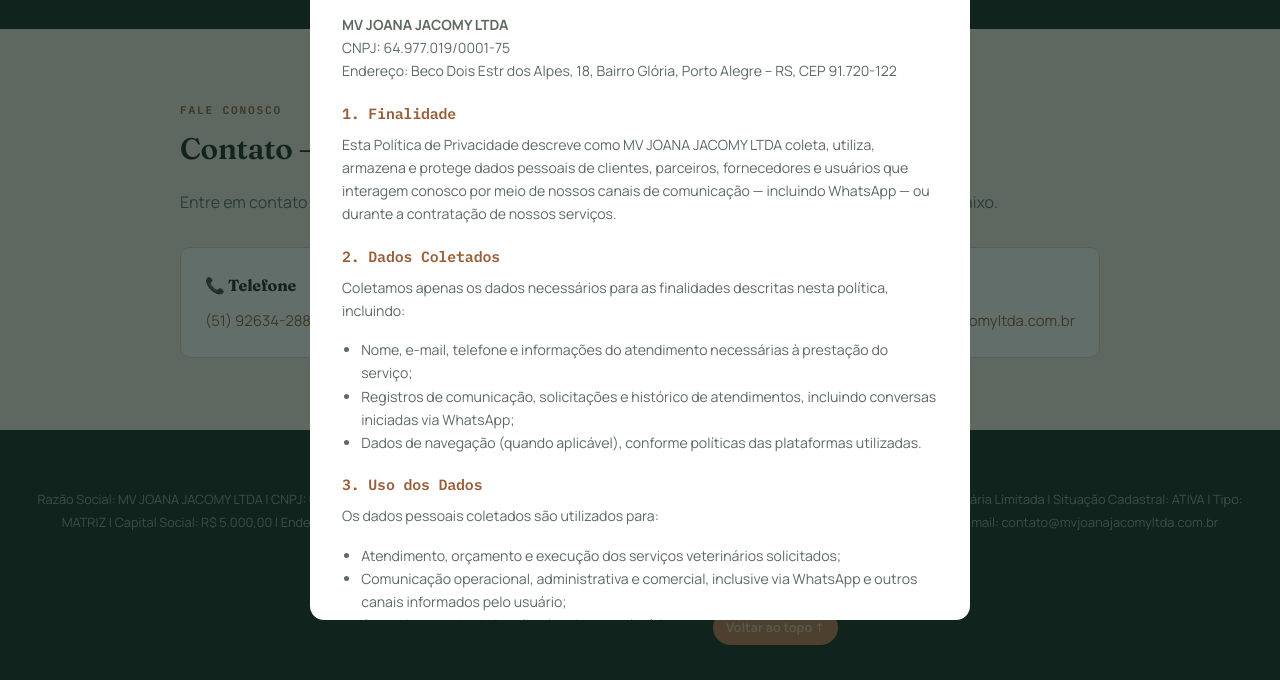
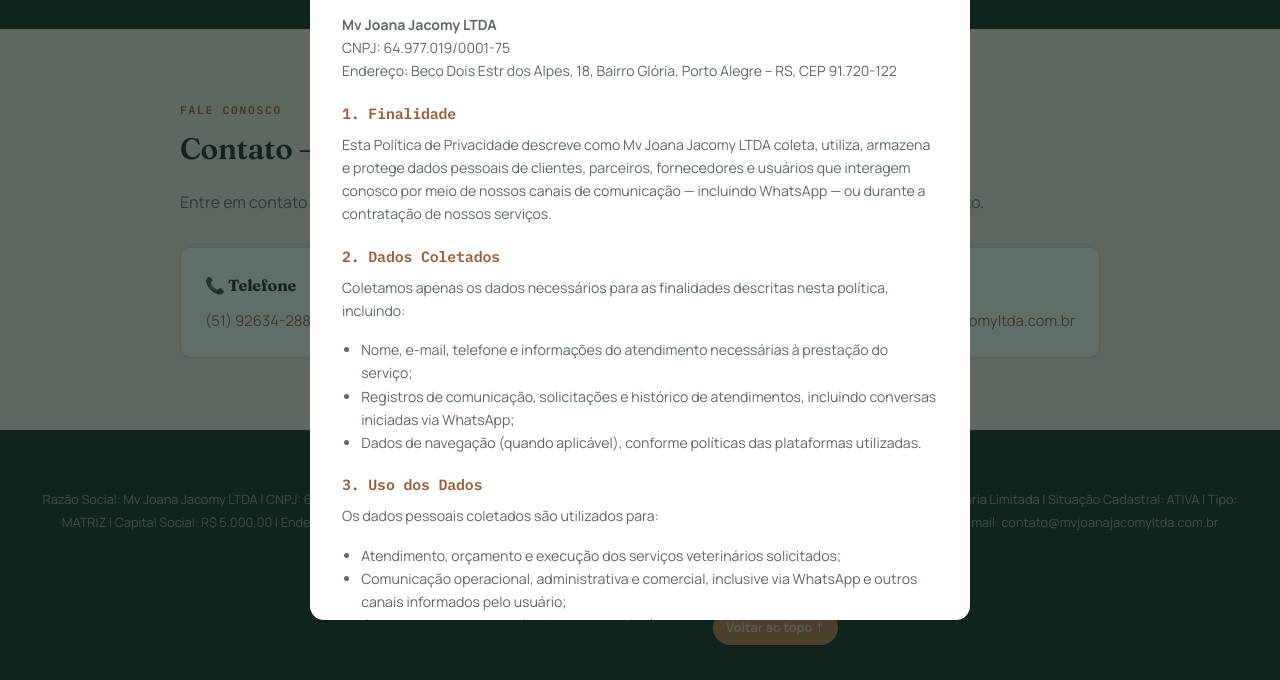
Before and after one commit to ryanwolk155/site158, a plain HTML site: page index.html in a window 1280 px wide. Both pictures are taken after a click on the link "Política de Privacidade". Shown: the part 3579-4259 px from the top of the page. Drawn offline with Linux system fonts and the light colour scheme.

Commit message:
Update index.html

```diff
--- a/index.html
+++ b/index.html
@@ -7,15 +7,15 @@
 <!-- Verificação de domínio Meta/Facebook (Business Manager > Configurações da Empresa > Segurança da Marca > Domínios) -->
 <meta name="facebook-domain-verification" content="h1wdljyyetgbvi2w9eirv66a47fbla" />
 
-<title>MV JOANA JACOMY LTDA | Clínica Veterinária em Porto Alegre/RS</title>
-<meta name="description" content="MV JOANA JACOMY LTDA - CNPJ 64.977.019/0001-75. Atividades veterinárias em Porto Alegre/RS, bairro Glória." />
+<title>Mv Joana Jacomy LTDA | Clínica Veterinária em Porto Alegre/RS</title>
+<meta name="description" content="Mv Joana Jacomy LTDA - CNPJ 64.977.019/0001-75. Atividades veterinárias em Porto Alegre/RS, bairro Glória." />
 <meta name="robots" content="index, follow" />
 <link rel="canonical" href="https://mvjoanajacomyltda.pudjis.com.br/" />
 
 <!-- Open Graph -->
-<meta property="og:title" content="MV JOANA JACOMY LTDA - Clínica Veterinária" />
+<meta property="og:title" content="Mv Joana Jacomy LTDA - Clínica Veterinária" />
 <meta property="og:type" content="website" />
-<meta property="og:site_name" content="MV JOANA JACOMY LTDA" />
+<meta property="og:site_name" content="Mv Joana Jacomy LTDA" />
 <meta property="og:url" content="https://mvjoanajacomyltda.pudjis.com.br/" />
 <meta property="og:locale" content="pt_BR" />
 <meta property="og:description" content="Atividades veterinárias em Porto Alegre/RS. CNPJ 64.977.019/0001-75." />
@@ -23,7 +23,7 @@
 
 <!-- Twitter -->
 <meta name="twitter:card" content="summary" />
-<meta name="twitter:title" content="MV JOANA JACOMY LTDA - Clínica Veterinária" />
+<meta name="twitter:title" content="Mv Joana Jacomy LTDA - Clínica Veterinária" />
 <meta name="twitter:description" content="Atividades veterinárias em Porto Alegre/RS. CNPJ 64.977.019/0001-75." />
 
 <!-- Geo -->
@@ -42,9 +42,9 @@
   {
     "@context": "https://schema.org",
     "@type": "VeterinaryCare",
-    "name": "MV JOANA JACOMY LTDA",
-    "legalName": "MV JOANA JACOMY LTDA",
-    "alternateName": "MV JOANA JACOMY LTDA",
+    "name": "Mv Joana Jacomy LTDA",
+    "legalName": "Mv Joana Jacomy LTDA",
+    "alternateName": "Mv Joana Jacomy LTDA",
     "taxID": "64.977.019/0001-75",
     "vatID": "64977019000175",
     "foundingDate": "2026-02-05",
@@ -535,7 +535,7 @@
 <section id="hero-section">
   <div class="hero-inner">
     <div class="eyebrow">Atividades Veterinárias</div>
-    <h1 itemprop="name">MV JOANA JACOMY LTDA</h1>
+    <h1 itemprop="name">Mv Joana Jacomy LTDA</h1>
     <p>Cuidado clínico e atenção próxima para a saúde dos animais.</p>
     <p style="max-width:680px; margin:0 auto;">Atuamos em Porto Alegre/RS, oferecendo atividades veterinárias com foco em atendimento cuidadoso, técnico e próximo de tutores e seus animais.</p>
     <div class="hero-btns">
@@ -550,7 +550,7 @@
   <div class="container">
     <div class="section-label">QUEM SOMOS?</div>
     <h2>Quem somos</h2>
-    <p>A empresa <strong>MV JOANA JACOMY LTDA</strong>, registrada sob o CNPJ <span itemprop="taxID">64.977.019/0001-75</span>, foi fundada em 05/02/2026 na cidade de Porto Alegre, no estado do Rio Grande do Sul.</p>
+    <p>A empresa <strong>Mv Joana Jacomy LTDA</strong>, registrada sob o CNPJ <span itemprop="taxID">64.977.019/0001-75</span>, foi fundada em 05/02/2026 na cidade de Porto Alegre, no estado do Rio Grande do Sul.</p>
     <p>Conforme seu cadastro público, é constituída como Sociedade Empresária Limitada, enquadrada como Micro Empresa, optante pelo Simples Nacional desde 06/02/2026. Sua atividade principal, conforme a Receita Federal, é atividades veterinárias. Sua situação cadastral até o momento é Ativa.</p>
     <div class="sobre-grid">
       <div class="sobre-box">
@@ -581,9 +581,9 @@
 <section id="dados">
   <div class="container">
     <div class="section-label">REGISTRO PÚBLICO</div>
-    <h2>Dados oficiais — MV JOANA JACOMY LTDA</h2>
+    <h2>Dados oficiais — Mv Joana Jacomy LTDA</h2>
     <table class="dados-table">
-      <tr><td>Razão Social</td><td>MV JOANA JACOMY LTDA</td></tr>
+      <tr><td>Razão Social</td><td>Mv Joana Jacomy LTDA</td></tr>
       <tr><td>CNPJ</td><td>64.977.019/0001-75</td></tr>
       <tr><td>Data de Abertura</td><td>05/02/2026 (há 6 meses e 12 dias)</td></tr>
       <tr><td>Porte</td><td>Micro Empresa</td></tr>
@@ -627,11 +627,11 @@
   <div class="container">
     <div class="section-label" style="color:rgba(255,255,255,0.55);">NOSSA MISSÃO</div>
     <h2>Nossa missão</h2>
-    <p>A missão de MV JOANA JACOMY LTDA é cuidar da saúde dos animais com atenção, técnica e proximidade, atendendo tutores de Porto Alegre e região com dedicação em cada consulta.</p>
+    <p>A missão de Mv Joana Jacomy LTDA é cuidar da saúde dos animais com atenção, técnica e proximidade, atendendo tutores de Porto Alegre e região com dedicação em cada consulta.</p>
     <div class="missao-highlight">
       Nosso compromisso é o bem-estar de cada animal, do primeiro atendimento ao acompanhamento contínuo.
     </div>
-    <p style="margin-top:1rem; font-size:0.85rem; color:rgba(255,255,255,0.5);">MV JOANA JACOMY LTDA — CNPJ 64.977.019/0001-75</p>
+    <p style="margin-top:1rem; font-size:0.85rem; color:rgba(255,255,255,0.5);">Mv Joana Jacomy LTDA — CNPJ 64.977.019/0001-75</p>
     <div class="stamp">CNPJ ativo desde 2026</div>
   </div>
 </section>
@@ -640,8 +640,8 @@
 <section id="contato-section">
   <div class="container">
     <div class="section-label">FALE CONOSCO</div>
-    <h2>Contato — MV JOANA JACOMY LTDA</h2>
-    <p style="margin-bottom:1.5rem;">Entre em contato com <strong>MV JOANA JACOMY LTDA</strong> (CNPJ 64.977.019/0001-75) por qualquer um dos canais abaixo.</p>
+    <h2>Contato — Mv Joana Jacomy LTDA</h2>
+    <p style="margin-bottom:1.5rem;">Entre em contato com <strong>Mv Joana Jacomy LTDA</strong> (CNPJ 64.977.019/0001-75) por qualquer um dos canais abaixo.</p>
     <div class="contato-grid">
       <div class="contato-card">
         <h3>📞 Telefone</h3>
@@ -661,9 +661,9 @@
 
 <!-- FOOTER -->
 <footer>
-  <strong>MV JOANA JACOMY LTDA</strong><br>
-  Razão Social: MV JOANA JACOMY LTDA | CNPJ: 64.977.019/0001-75 | Data de Abertura: 05/02/2026 | Porte: Micro Empresa | Natureza Jurídica: Sociedade Empresária Limitada | Situação Cadastral: ATIVA | Tipo: MATRIZ | Capital Social: R$ 5.000,00 | Endereço: Beco Dois Estr dos Alpes, 18, Bairro Glória, Porto Alegre – RS, CEP 91.720-122 | Telefone: (51) 92634-2880 | E-mail: contato@mvjoanajacomyltda.com.br<br><br>
-  © 2026 MV JOANA JACOMY LTDA. Todos os direitos reservados.
+  <strong>Mv Joana Jacomy LTDA</strong><br>
+  Razão Social: Mv Joana Jacomy LTDA | CNPJ: 64.977.019/0001-75 | Data de Abertura: 05/02/2026 | Porte: Micro Empresa | Natureza Jurídica: Sociedade Empresária Limitada | Situação Cadastral: ATIVA | Tipo: MATRIZ | Capital Social: R$ 5.000,00 | Endereço: Beco Dois Estr dos Alpes, 18, Bairro Glória, Porto Alegre – RS, CEP 91.720-122 | Telefone: (51) 92634-2880 | E-mail: contato@mvjoanajacomyltda.com.br<br><br>
+  © 2026 Mv Joana Jacomy LTDA. Todos os direitos reservados.
   <div class="footer-links">
     <a href="#" id="terms-link">Termos de Uso</a>
     <a href="#" id="privacy-link">Política de Privacidade</a>
@@ -676,7 +676,7 @@
   <div class="modal-box">
     <button class="modal-close" id="terms-close-btn">✕</button>
     <h2>Termos de Uso</h2>
-    <p><strong>MV JOANA JACOMY LTDA</strong><br>
+    <p><strong>Mv Joana Jacomy LTDA</strong><br>
     CNPJ: 64.977.019/0001-75<br>
     Endereço: Beco Dois Estr dos Alpes, 18, Bairro Glória, Porto Alegre – RS, CEP 91.720-122</p>
 
@@ -684,7 +684,7 @@
     <p>Ao acessar e utilizar este site, o usuário declara ter lido, compreendido e concordado com estes Termos de Uso. Caso não concorde com qualquer disposição aqui prevista, recomenda-se que não utilize este site.</p>
 
     <h3>2. Sobre a Empresa</h3>
-    <p>Este site é mantido por MV JOANA JACOMY LTDA, Sociedade Empresária Limitada inscrita no CNPJ 64.977.019/0001-75, com atividade principal de atividades veterinárias (CNAE 75.00-1-00), sediada em Porto Alegre/RS.</p>
+    <p>Este site é mantido por Mv Joana Jacomy LTDA, Sociedade Empresária Limitada inscrita no CNPJ 64.977.019/0001-75, com atividade principal de atividades veterinárias (CNAE 75.00-1-00), sediada em Porto Alegre/RS.</p>
 
     <h3>3. Objetivo do Site</h3>
     <p>O site tem como finalidade apresentar informações institucionais sobre a empresa, seus serviços e seus canais de contato, servindo como vitrine digital e meio de comunicação com clientes e interessados.</p>
@@ -702,7 +702,7 @@
     <p>As informações disponibilizadas no site têm caráter meramente informativo. Preços, disponibilidade e condições dos serviços veterinários são definidos mediante contato direto e acordo específico entre a empresa e o cliente, não constituindo o site, por si só, uma proposta contratual vinculante.</p>
 
     <h3>6. Propriedade Intelectual</h3>
-    <p>Textos, logotipos, imagens e demais elementos deste site são de propriedade de MV JOANA JACOMY LTDA ou utilizados sob licença, sendo protegidos pela legislação de propriedade intelectual aplicável.</p>
+    <p>Textos, logotipos, imagens e demais elementos deste site são de propriedade de Mv Joana Jacomy LTDA ou utilizados sob licença, sendo protegidos pela legislação de propriedade intelectual aplicável.</p>
 
     <h3>7. Limitação de Responsabilidade</h3>
     <p>A empresa envida esforços para manter as informações do site atualizadas e corretas, mas não garante a ausência total de erros, interrupções ou indisponibilidades temporárias, não se responsabilizando por danos decorrentes do uso ou da impossibilidade de uso do site.</p>
@@ -722,7 +722,7 @@
     <h3>12. Contato</h3>
     <p>📞 Telefone: (51) 92634-2880<br>✉️ E-mail: contato@mvjoanajacomyltda.com.br</p>
 
-    <p style="margin-top:1.2rem; font-size:0.8rem;">MV JOANA JACOMY LTDA — CNPJ 64.977.019/0001-75 — © 2026. Todos os direitos reservados.</p>
+    <p style="margin-top:1.2rem; font-size:0.8rem;">Mv Joana Jacomy LTDA — CNPJ 64.977.019/0001-75 — © 2026. Todos os direitos reservados.</p>
   </div>
 </div>
 
@@ -731,12 +731,12 @@
   <div class="modal-box">
     <button class="modal-close" id="modal-close-btn">✕</button>
     <h2>Política de Privacidade</h2>
-    <p><strong>MV JOANA JACOMY LTDA</strong><br>
+    <p><strong>Mv Joana Jacomy LTDA</strong><br>
     CNPJ: 64.977.019/0001-75<br>
     Endereço: Beco Dois Estr dos Alpes, 18, Bairro Glória, Porto Alegre – RS, CEP 91.720-122</p>
 
     <h3>1. Finalidade</h3>
-    <p>Esta Política de Privacidade descreve como MV JOANA JACOMY LTDA coleta, utiliza, armazena e protege dados pessoais de clientes, parceiros, fornecedores e usuários que interagem conosco por meio de nossos canais de comunicação — incluindo WhatsApp — ou durante a contratação de nossos serviços.</p>
+    <p>Esta Política de Privacidade descreve como Mv Joana Jacomy LTDA coleta, utiliza, armazena e protege dados pessoais de clientes, parceiros, fornecedores e usuários que interagem conosco por meio de nossos canais de comunicação — incluindo WhatsApp — ou durante a contratação de nossos serviços.</p>
 
     <h3>2. Dados Coletados</h3>
     <p>Coletamos apenas os dados necessários para as finalidades descritas nesta política, incluindo:</p>
@@ -767,7 +767,7 @@
     <h3>7. Contato</h3>
     <p>📞 Telefone: (51) 92634-2880<br>✉️ E-mail: contato@mvjoanajacomyltda.com.br</p>
 
-    <p style="margin-top:1.2rem; font-size:0.8rem;">MV JOANA JACOMY LTDA — CNPJ 64.977.019/0001-75 — © 2026. Todos os direitos reservados.</p>
+    <p style="margin-top:1.2rem; font-size:0.8rem;">Mv Joana Jacomy LTDA — CNPJ 64.977.019/0001-75 — © 2026. Todos os direitos reservados.</p>
   </div>
 </div>
 
```
